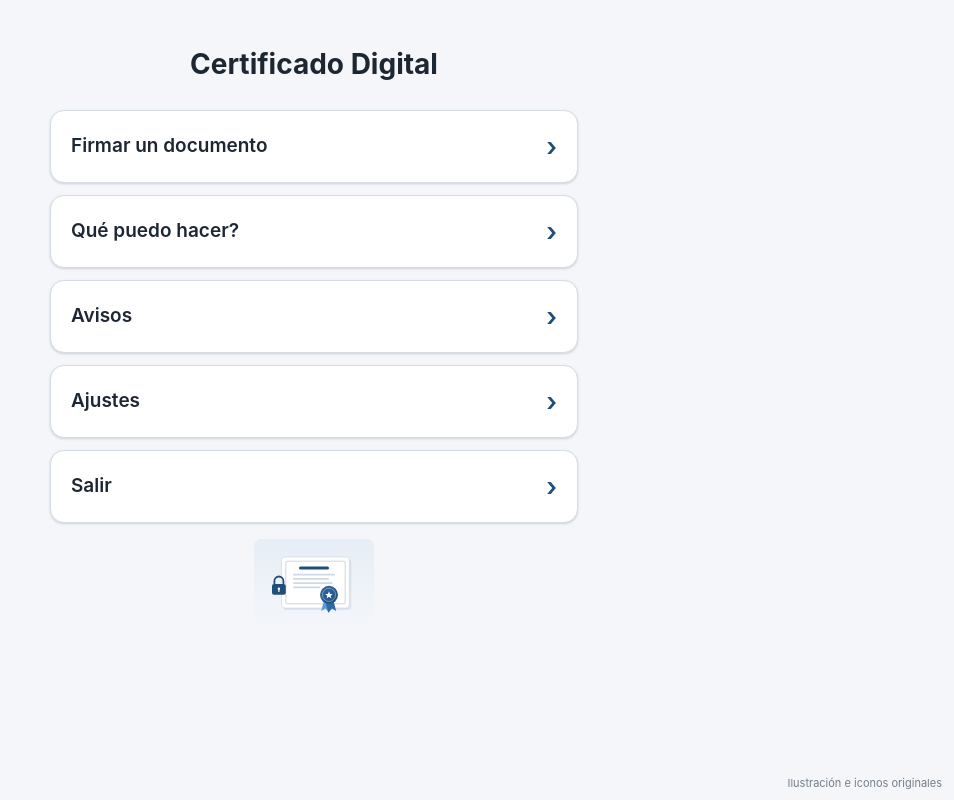
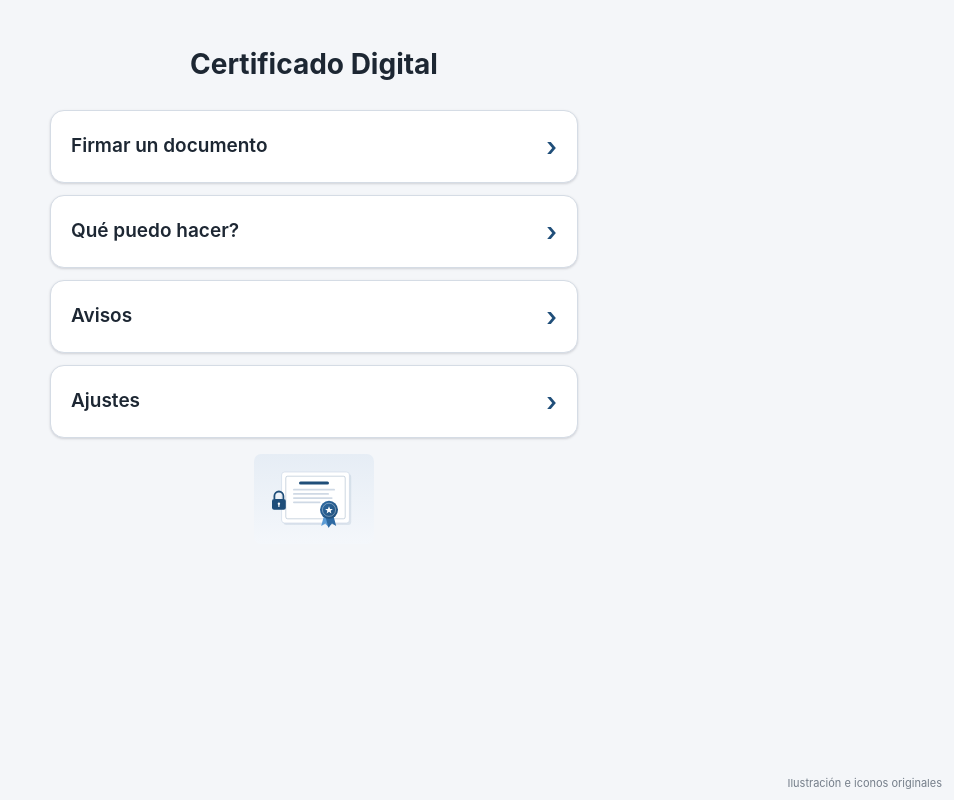
Before and after one commit to marcialql/app-certificados-digitales, a React (Vite) app: page / in a window 1280 px wide. Shown: the whole page, without its empty margins (326-1280 px from the left). Built offline with nearby package versions, Linux system fonts and the light colour scheme; no server answers; what node-forge would draw is missing.

Commit message:
fix: quitar Salir de la pantalla principal
Co-Authored-By: Claude Haiku 5.5 <noreply@anthropic.com>

```diff
--- a/src/App.tsx
+++ b/src/App.tsx
@@ -10,14 +10,6 @@ type View = 'home' | 'import' | 'sign' | 'sedes' | 'avisos' | 'ajustes'
 
 export default function App() {
   const [view, setView] = useState<View>('home')
-  const [aviso, setAviso] = useState('')
-
-  // Un navegador solo deja cerrar las ventanas que él mismo abrió; si no lo consigue, se avisa.
-  function cerrarApp() {
-    setAviso('')
-    window.close()
-    setTimeout(() => setAviso('Para cerrar la app, ciérrala desde el gestor de apps de tu móvil.'), 300)
-  }
 
   async function startSigning() {
     let hasVault = false
@@ -45,13 +37,11 @@ export default function App() {
   return (
     <main>
       <h1 className="titulo-inicio">Certificado Digital</h1>
-      {aviso && <p role="status">{aviso}</p>}
       <nav className="menu-principal">
         <button type="button" className="menu-boton" onClick={startSigning}>Firmar un documento</button>
         <button type="button" className="menu-boton" onClick={() => setView('sedes')}>Qué puedo hacer?</button>
         <button type="button" className="menu-boton" onClick={() => setView('avisos')}>Avisos</button>
         <button type="button" className="menu-boton" onClick={() => setView('ajustes')}>Ajustes</button>
-        <button type="button" className="menu-boton" onClick={cerrarApp}>Salir</button>
       </nav>
       <img className="ilustracion-inicio" src="/ilustracion-certificado.svg" alt="" />
       <p className="creditos-pie">Ilustración e iconos originales</p>
```
Also changed, not shown: 1 other file (tests, documents, lock files or other folders).
